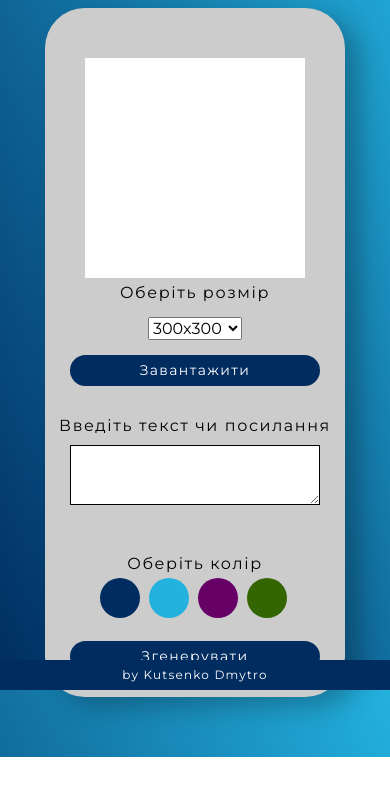
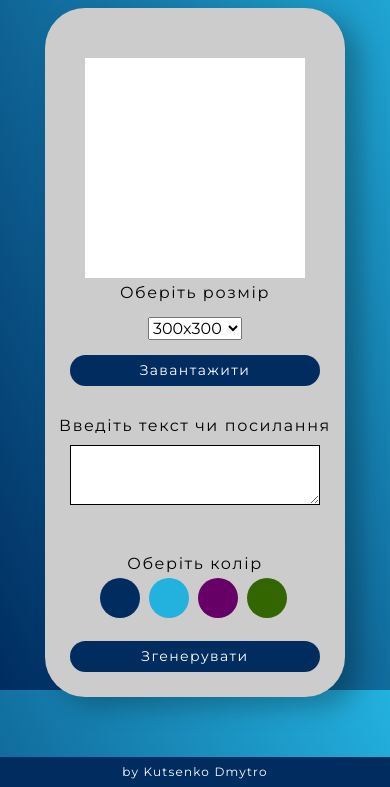
Before and after one commit to webqarbon/QRcode-generator, a plain HTML site: page index.html in a window 390 px wide. Shown: the part 154-941 px from the top of the page. Before the commit the page ends 911 px from the top, so only its background shows below. Drawn offline with Linux system fonts and the light colour scheme.

Commit message:
first commit

```diff
--- a/style.css
+++ b/style.css
@@ -224,7 +224,6 @@ textarea {
     justify-content: center;
     align-items: center;
     padding-bottom: 25px;
-    .
   }
   .code_block,
   .options_block,
@@ -238,6 +237,9 @@ textarea {
   }
   .btn{
     margin-bottom: 25px;
+  }
+  .footer{
+    position: relative;
   }
 }
 @media (max-width: 600px) {
```
